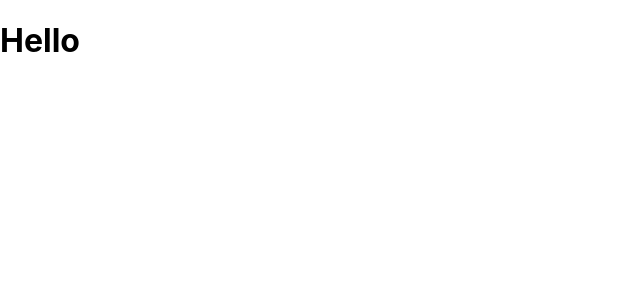
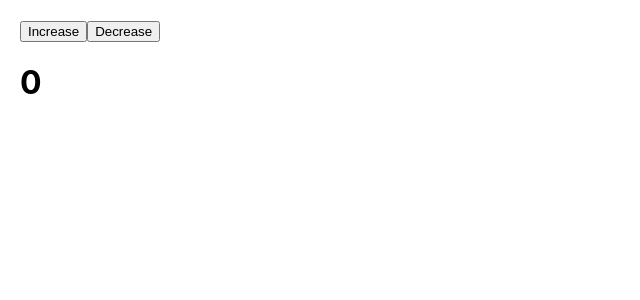
Before and after one commit to ilya-gs/redux-saga-webdev, a React (Create React App) app: page / in a window 1280 px wide. Shown: the top 300 px of the page, without its empty margins (0-640 px from the left). Built offline with nearby package versions, Linux system fonts and the light colour scheme.

Commit message:
Lesson 2 complete

```diff
--- a/src/App.js
+++ b/src/App.js
@@ -1,18 +1,32 @@
-import { useSelector } from "react-redux";
+import { useDispatch, useSelector } from "react-redux";
+import { counterActionCreators } from "./redux/actionCreator";
+
 
 function App() {
-  const store = useSelector(store => {
-    return store
-  })
+  const state = useSelector(store => store.counter)
+  const dispatch = useDispatch ()
 
-  console.log("🚀 ~ file: App.js:5 ~ App ~ store", store)
+  //  const [count,setCount]= useState(0);
 
 
+//  console.log("🚀 ~ file: App.js:5 ~ App ~ store", state)
+
+  function handleDecrease(){
+    dispatch(counterActionCreators.DECREASE());
+//    dispatch(counterActionCreators[counterActions.DECREASE]())
+  }
+  function handleIncrease(){
+    dispatch(counterActionCreators.INCREASE());
+  }
 
   return (
-    <h1>
-      Hello
-    </h1>
+    <div style={{margin: 20}}>
+      <button onClick={handleIncrease}>Increase</button>
+      <button onClick={handleDecrease}>Decrease</button>
+      <h1>
+        {state.count}
+      </h1>
+    </div>
   );
 }
 
--- /dev/null
+++ b/src/redux/actionCreator.js
@@ -0,0 +1,4 @@
+import { createActionCreators } from "../utils/cerateActionCreators";
+import { counterActions } from "./constants";
+
+export const counterActionCreators=createActionCreators(counterActions);
--- /dev/null
+++ b/src/redux/constants.js
@@ -0,0 +1,4 @@
+export const counterActions = {
+    INCREASE: "INCREASE",
+    DECREASE: "DECREASE"
+}
--- /dev/null
+++ b/src/redux/reducers/counter.js
@@ -0,0 +1,16 @@
+import { counterActions } from "../constants";
+
+
+
+const counter = (state = {count: 0}, {type,payload}) => {
+    switch(type){
+        case counterActions.INCREASE :
+            return {...state,count: state.count+1};
+        case counterActions.DECREASE :
+            return {...state,count: state.count-1};
+        default:
+            return state;
+    }
+}
+
+export default counter;
--- a/src/redux/reducers/index.js
+++ b/src/redux/reducers/index.js
@@ -1,11 +1,8 @@
 import { combineReducers } from "redux";
-
-const test = (state = {}, action) => {
-    return state;
-}
+import counter from "./counter.js"
 
  const reducer = combineReducers({
-    test,
+    counter,
  })
 
  export default reducer;
--- /dev/null
+++ b/src/utils/cerateActionCreators.js
@@ -0,0 +1,10 @@
+export function createActionCreators(actions)
+{
+    const ret = {};
+    Object.keys(actions).forEach(action =>{
+        ret[action] = (payload = undefined) => {
+            return {type: action, payload: payload}
+        }
+    })
+    return ret;
+}
```
